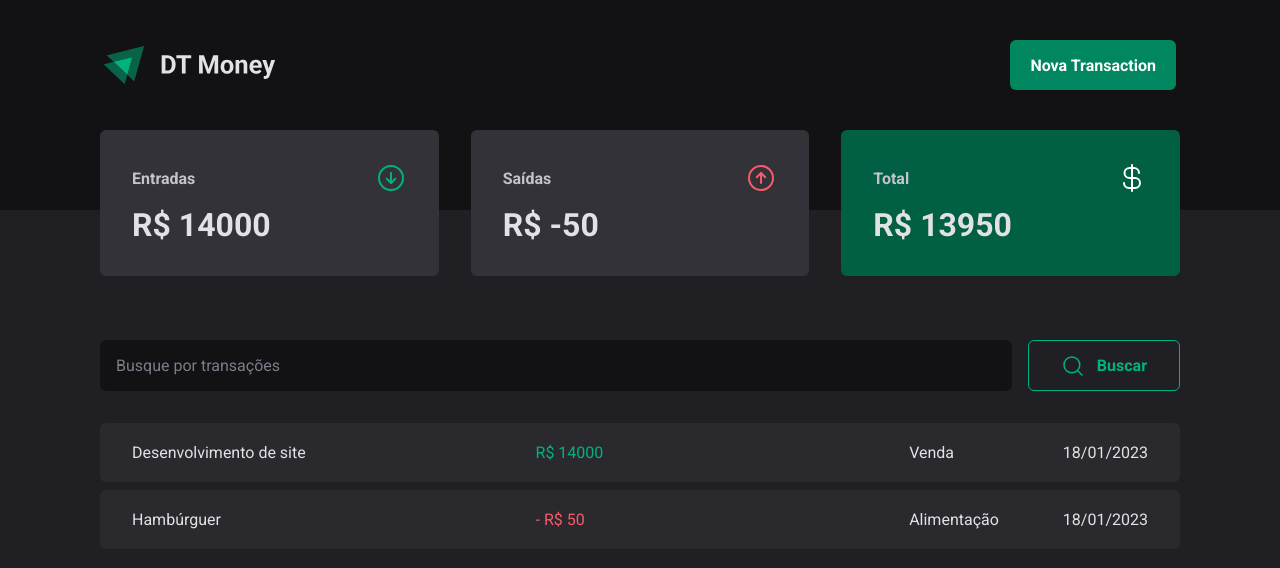
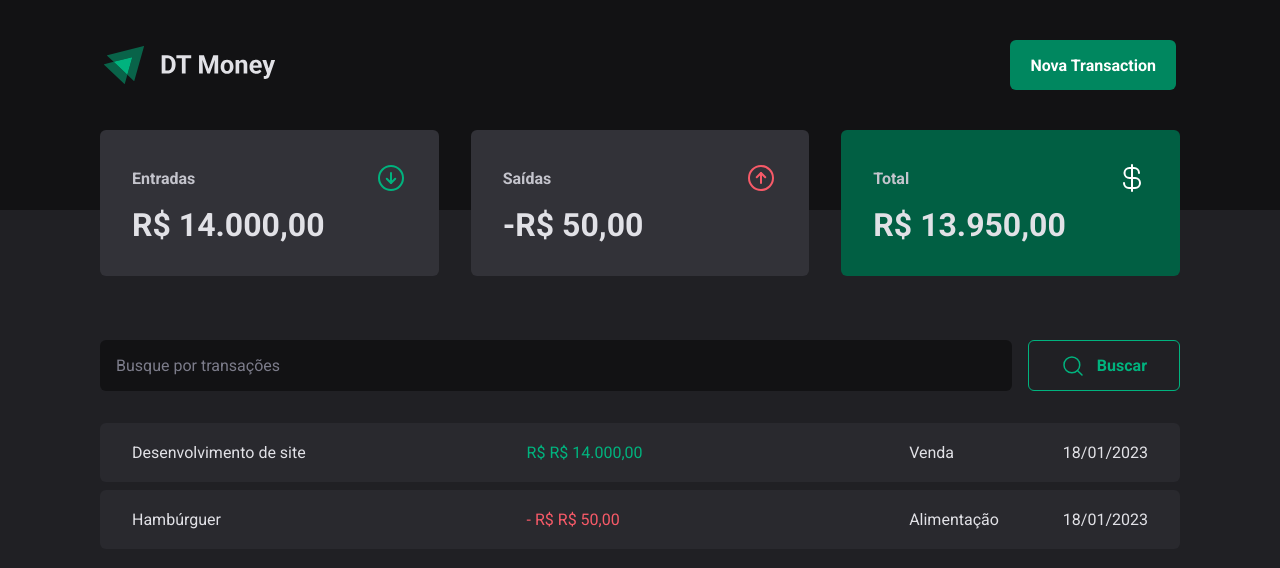
Before and after one commit to Anathangv/reactjs_ignitecourse_dt_money, a React (Vite) app: page / in a window 1280 px wide. Shown: the top 568 px of the page. Built offline with nearby package versions, Linux system fonts and the light colour scheme; data requests are answered from the project's data file.

Commit message:
fix: removed package date-fns, created functionalities to formatt number and date

```diff
--- a/src/pages/Home/components/Card/index.tsx
+++ b/src/pages/Home/components/Card/index.tsx
@@ -1,4 +1,5 @@
 import React from 'react'
+import { valueFormatter } from '../../../../utils/formatter'
 import { CardContainer } from './styles'
 
 interface ICardPorps {
@@ -17,7 +18,7 @@ export function Card({ title, value, icon, cardColor }: ICardPorps) {
       </header>
       <div>
         <span>
-          <strong>{`R$ ${value}`}</strong>
+          <strong>{valueFormatter.format(value)}</strong>
         </span>
       </div>
     </CardContainer>
--- a/src/pages/Home/components/TableRow/index.tsx
+++ b/src/pages/Home/components/TableRow/index.tsx
@@ -1,5 +1,5 @@
-import { format, parseISO } from 'date-fns'
 import { ITransaction } from '../../../../contexts/TransactionContext'
+import { dateFormatter, valueFormatter } from '../../../../utils/formatter'
 import { TableRowContainer, PriceHighlight } from './styles'
 
 interface ITableRow {
@@ -12,13 +12,13 @@ export function TableRow({ transaction }: ITableRow) {
       <td>{transaction.description}</td>
       <td>
         <PriceHighlight variant={transaction.type}>
-          {` ${transaction.type === 'outcome' ? '-' : ''} R$ ${
-            transaction.value
-          }`}
+          {` ${
+            transaction.type === 'outcome' ? '-' : ''
+          } R$ ${valueFormatter.format(transaction.value)}`}
         </PriceHighlight>
       </td>
       <td>{transaction.category}</td>
-      <td>{format(parseISO(transaction.createdAt), 'dd/MM/yyyy')}</td>
+      <td>{dateFormatter.format(new Date(transaction.createdAt))}</td>
     </TableRowContainer>
   )
 }
--- a/src/pages/Home/index.tsx
+++ b/src/pages/Home/index.tsx
@@ -19,7 +19,7 @@ Technology
     - Controller
   - hookform/resolvers
   - zod
- - date-fns
+ - Intl - formatter
  - json-server
 */
 export function Home() {
--- /dev/null
+++ b/src/utils/formatter.ts
@@ -0,0 +1,6 @@
+export const dateFormatter = new Intl.DateTimeFormat('pt-BR')
+
+export const valueFormatter = new Intl.NumberFormat('pt-BR', {
+  style: 'currency',
+  currency: 'BRL',
+})
```
